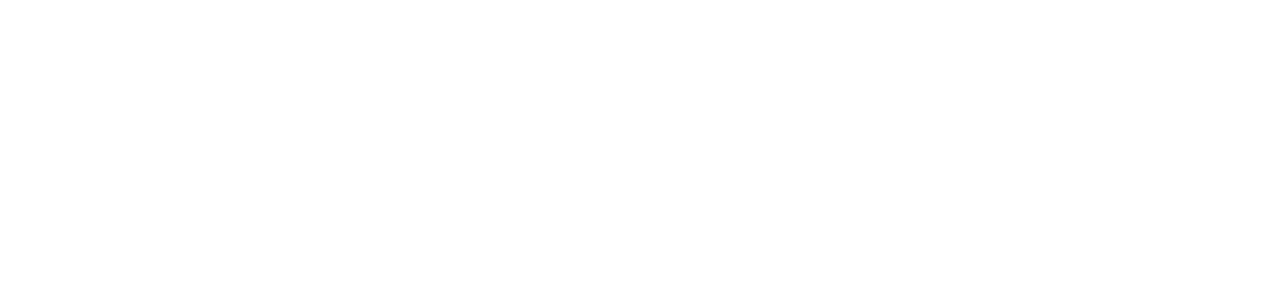
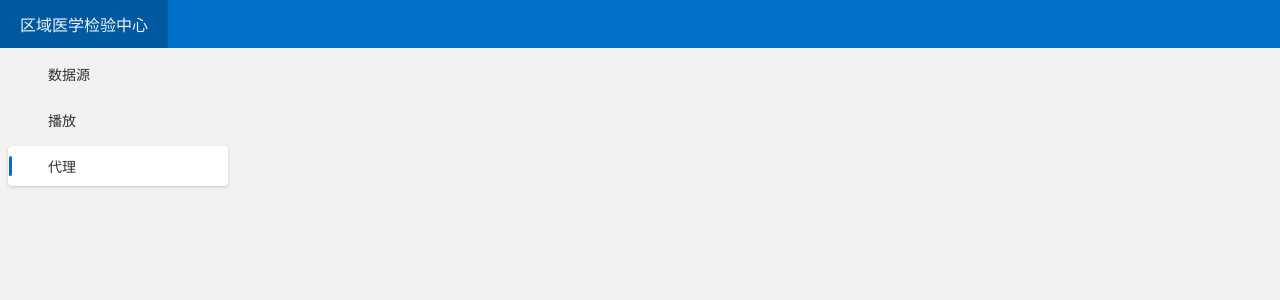
Before and after one commit to kobatomir/Narcissuss, an Angular app: page /agency in a window 1280 px wide. Before the commit this address led to /. Shown: the top 300 px of the page. Built offline with nearby package versions, Linux system fonts and the light colour scheme; some icons are missing.

Commit message:
配置菜单样式- 添加每个路由的示例代码

```diff
--- a/src/modules/navigate/navigateService.ts
+++ b/src/modules/navigate/navigateService.ts
@@ -17,13 +17,13 @@
       {
         icon:'icon-play_24',
         name:'播放',
-        route:'/inventory',
+        route:'/subject',
         children:[]
       },
       {
         icon:'icon-tag_24',
         name:'代理',
-        route:'/agent',
+        route:'/agency',
         children:[]
       }
     ];
--- /dev/null
+++ b/src/pages/agency/index.ts
@@ -0,0 +1,9 @@
+import {Component} from '@angular/core';
+
+@Component({
+  selector:'agency-host',
+  template:``
+})
+export class AgencyHost {
+
+}
--- /dev/null
+++ b/src/pages/subject/index.ts
@@ -0,0 +1,9 @@
+import {Component} from '@angular/core';
+
+@Component({
+  selector:'subject-host',
+  template:``
+})
+export class SubjectHost{
+
+}
```
Also changed, not shown: src/pages/index.ts (+10 -0 lines).
